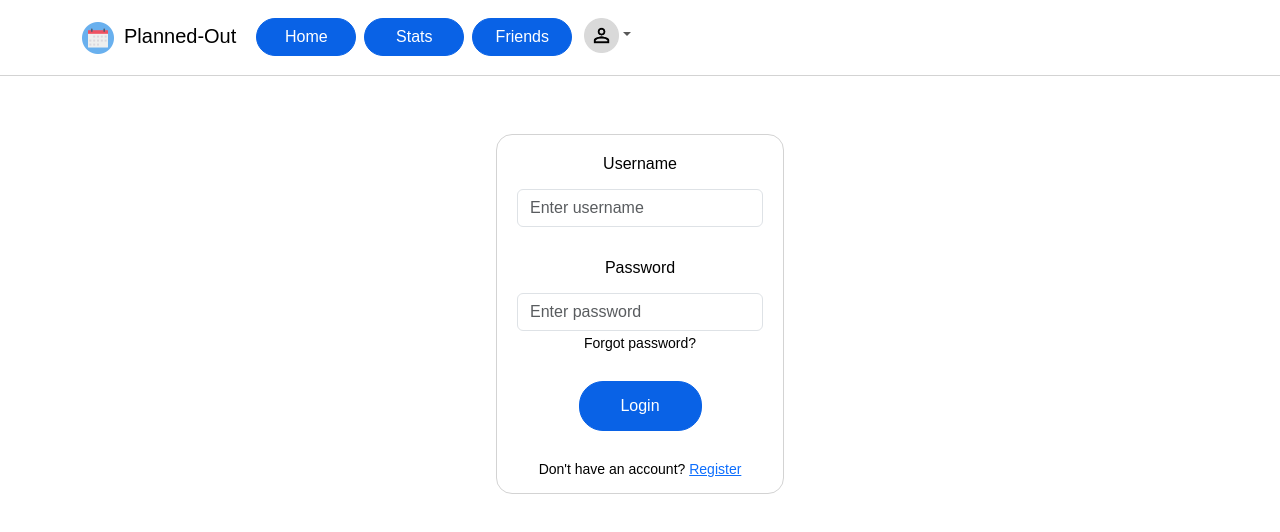
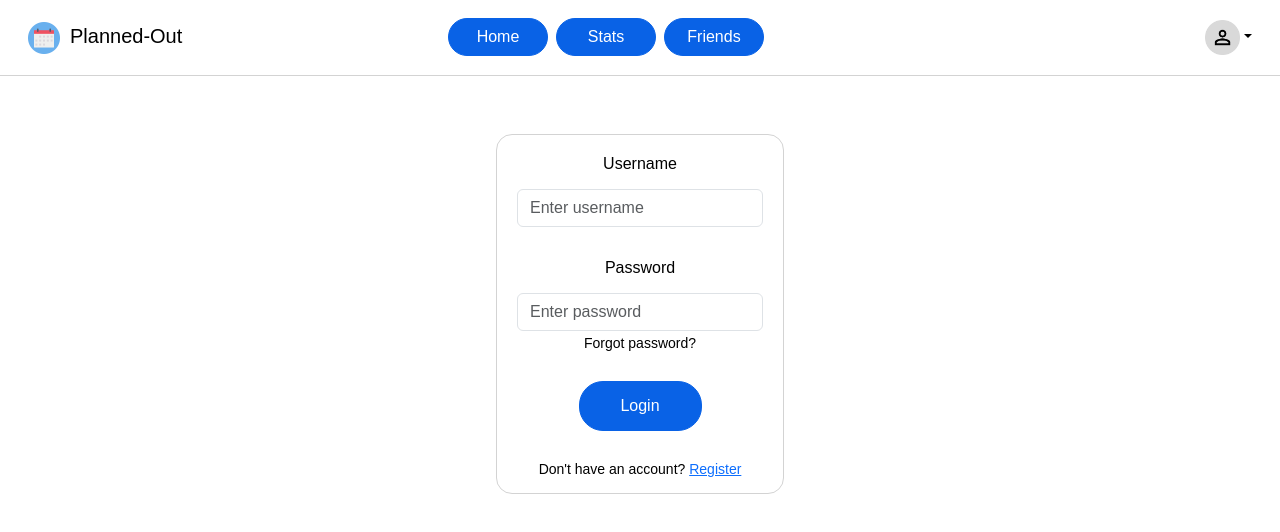
Before and after one commit to COSC481W-2023Fall/planned-out, a React (Create React App) app in the folder front-end/: page /login in a window 1280 px wide. Shown: the top 532 px of the page. Built offline with nearby package versions, Linux system fonts and the light colour scheme.

Commit message:
style: Improve the appearance of the profile pic in navbar
style: Improve the appearance of the profile pic in navbar

* Center navbar buttons
* Right-align profile picture
* Fix styling on dropdown

```diff
--- a/front-end/src/index.css
+++ b/front-end/src/index.css
@@ -55,6 +55,10 @@ code {
 
 .navbar-profile {
   height: 35px;
+}
+
+.profile-dropdown-container {
+  justify-content: right !important;
 }
 
 .dropdown-toggle {
--- a/front-end/src/pages/Layout.js
+++ b/front-end/src/pages/Layout.js
@@ -3,7 +3,7 @@ import Nav from "react-bootstrap/Nav";
 import Navbar from "react-bootstrap/Navbar";
 import Button from "react-bootstrap/Button";
 import Container from "react-bootstrap/Container";
-import NavDropdown from "react-bootstrap/NavDropdown"
+import NavDropdown from "react-bootstrap/NavDropdown";
 import { LinkContainer } from "react-router-bootstrap";
 import { useNavigate } from 'react-router-dom';
 import { useState, useEffect } from "react";
@@ -59,6 +59,8 @@ const Layout = () => {
             />
             Planned-Out
           </Navbar.Brand>
+        </Container>
+        <Container>
           <Nav className="me-auto" variant="pills">
             <Nav.Item>
               <LinkContainer to="/">
@@ -75,30 +77,32 @@ const Layout = () => {
                 <Button className="main-nav-button">Friends</Button>
               </LinkContainer>
             </Nav.Item>
-            <NavDropdown title={
+          </Nav>
+        </Container>
+        <Container className="profile-dropdown-container">
+          <NavDropdown align="end" title={
             <img alt="Profile Icon" className="navbar-profile" src="/avatars/default.png"></img>
           } id="basic-nav-dropdown">
             <NavDropdown.Item>
               <LinkContainer to="/settings">
-                  <Button className="main-nav-button">Settings</Button>
+                <Nav.Link className="main-nav-button">Settings</Nav.Link>
               </LinkContainer>
             </NavDropdown.Item>
             {isUserLoggedOut &&
               <NavDropdown.Item>
                 <LinkContainer to="/login">
-                    <Button className="main-nav-button">Login</Button>
+                  <Nav.Link className="main-nav-button">Login</Nav.Link>
                 </LinkContainer>
               </NavDropdown.Item>
             }
             {isUserLoggedIn &&
               <NavDropdown.Item >
                 <LinkContainer to="/login">
-                    <Button onClick={logUserOut} className="main-nav-button">Log Out</Button>
+                  <Nav.Link onClick={logUserOut} className="main-nav-button">Log Out</Nav.Link>
                 </LinkContainer>
               </NavDropdown.Item>
             }
           </NavDropdown>
-          </Nav>
         </Container>
       </Navbar>
       <Outlet />
```
Lines whose indentation alone changed are shown as unchanged.
